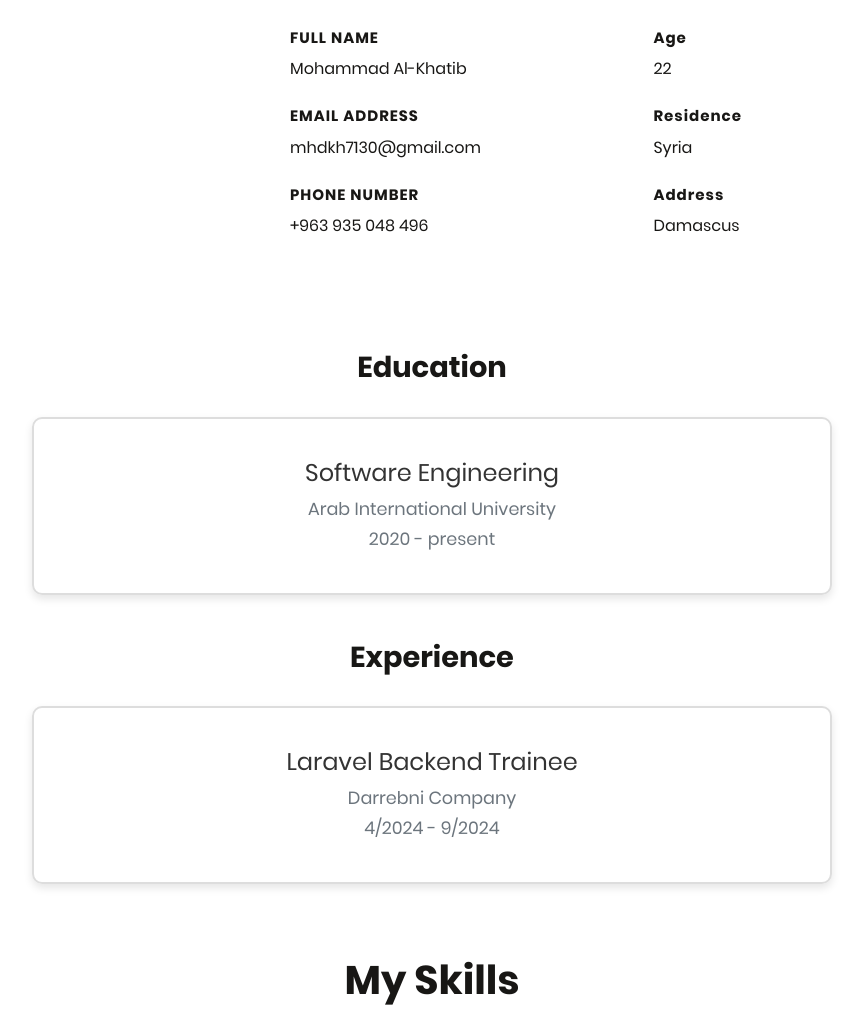
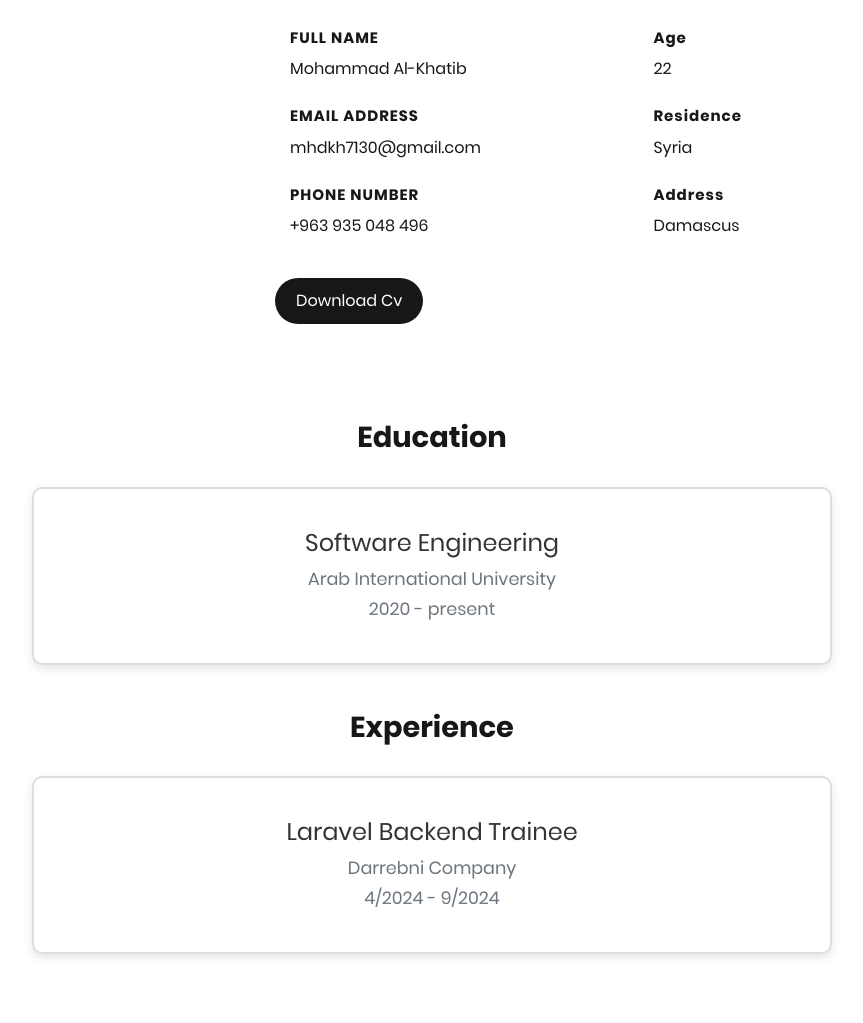
Before and after one commit to mhdkh20/portfolio, a plain HTML site: page index.html in a window 1280 px wide. Shown: the part 912-1935 px from the top of the page, without its empty margins (208-1071 px from the left). Drawn offline with nearby package versions, Linux system fonts and the light colour scheme.

Commit message:
Add files via upload

```diff
--- a/index.html
+++ b/index.html
@@ -184,7 +184,7 @@
                                         </li>
                                     </ul>
                                 </div>
-                                <a href="#" class="btn linkbtn aboutlink mt-4 " hidden>
+                                <a href="asset/cv/Mohammad_AlKhatib_Resume.pdf" class="btn linkbtn aboutlink mt-4 " >
                                     Download Cv
                                 </a>
                             </div>
```
Also changed, not shown: 1 other file.
